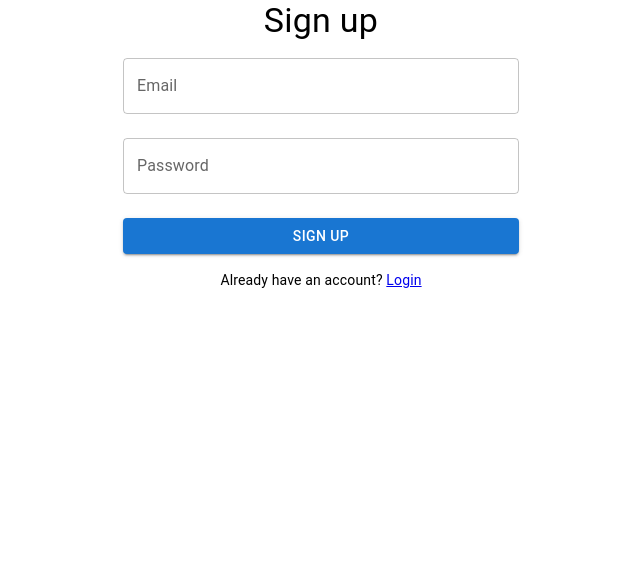
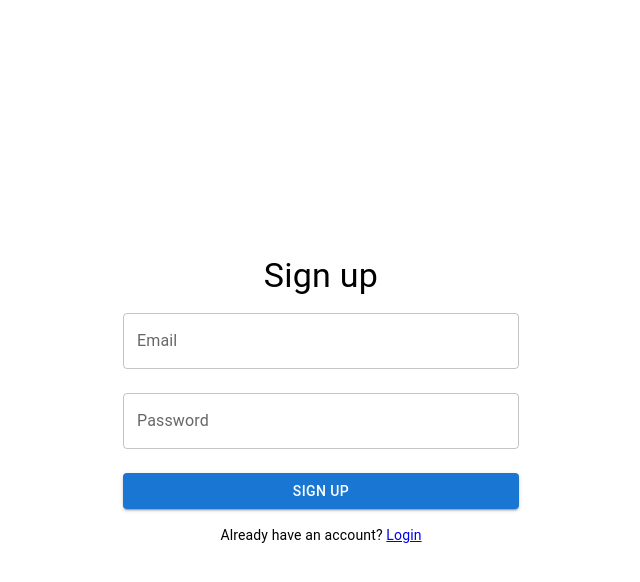
Before and after one commit to JiangqiSu/ZipLinker, a React (Create React App) app in the folder frontend/my-app/: page /signup in a window 1280 px wide. Shown: the top 582 px of the page, without its empty margins (319-959 px from the left). Built offline with nearby package versions, Linux system fonts and the light colour scheme.

Commit message:
reformat the signup page

```diff
--- a/frontend/my-app/src/Components/shortenerInput.tsx
+++ b/frontend/my-app/src/Components/shortenerInput.tsx
@@ -26,7 +26,7 @@ const ShortenerInput = () => {
         label="Enter the URL you want to shorten"
         value={originalURL}
         onChange={(e) => setOriginalURL(e.target.value)}
-        style={{width: '50%',marginBottom: '20px' ,marginRight:'20px'}}
+        style={{ width: '50%', marginBottom: '20px', marginRight: '20px' }}
       />
       <Button
         variant="contained"
--- a/frontend/my-app/src/Pages/Login.tsx
+++ b/frontend/my-app/src/Pages/Login.tsx
@@ -1,6 +1,6 @@
 import React, { useState } from 'react';
 import { Link } from 'react-router-dom';
-import { Container, TextField, Button, Typography } from '@mui/material';
+import { Box, Container, TextField, Button, Typography } from '@mui/material';
 
 const Login = () => {
     const [email, setEmail] = useState('');
@@ -12,6 +12,15 @@ const Login = () => {
 
     return (
         <Container maxWidth="xs">
+            <Box
+                sx={{
+                    display: 'flex',
+                    flexDirection: 'column',
+                    alignItems: 'center',
+                    justifyContent: 'center',
+                    minHeight: '100vh',
+                }}
+            >
                 <Typography variant="h4">Login</Typography>
                 <form>
                     <TextField
@@ -42,6 +51,8 @@ const Login = () => {
                 <Typography variant="body2" sx={{ marginTop: 2 }}>
                     Don't have an account? <Link to="/signup">Sign up</Link>
                 </Typography>
+            </Box>
+
         </Container>
     );
 };
--- a/frontend/my-app/src/Pages/Signup.tsx
+++ b/frontend/my-app/src/Pages/Signup.tsx
@@ -1,6 +1,6 @@
 import React, { useState } from 'react';
 import { Link } from 'react-router-dom';
-import { Container, TextField, Button, Typography } from '@mui/material';
+import { Box, Container, TextField, Button, Typography } from '@mui/material';
 
 const Signup = () => {
     const [email, setEmail] = useState('');
@@ -12,6 +12,15 @@ const Signup = () => {
 
     return (
         <Container maxWidth="xs">
+            <Box
+                sx={{
+                    display: 'flex',
+                    flexDirection: 'column',
+                    alignItems: 'center',
+                    justifyContent: 'center',
+                    minHeight: '100vh',
+                }}
+            >
                 <Typography variant="h4">Sign up</Typography>
                 <form>
                     <TextField
@@ -42,6 +51,7 @@ const Signup = () => {
                 <Typography variant="body2" sx={{ marginTop: 2 }}>
                     Already have an account? <Link to="/login">Login</Link>
                 </Typography>
+            </Box>
         </Container>
     );
 };
```
Lines whose indentation alone changed are shown as unchanged.
